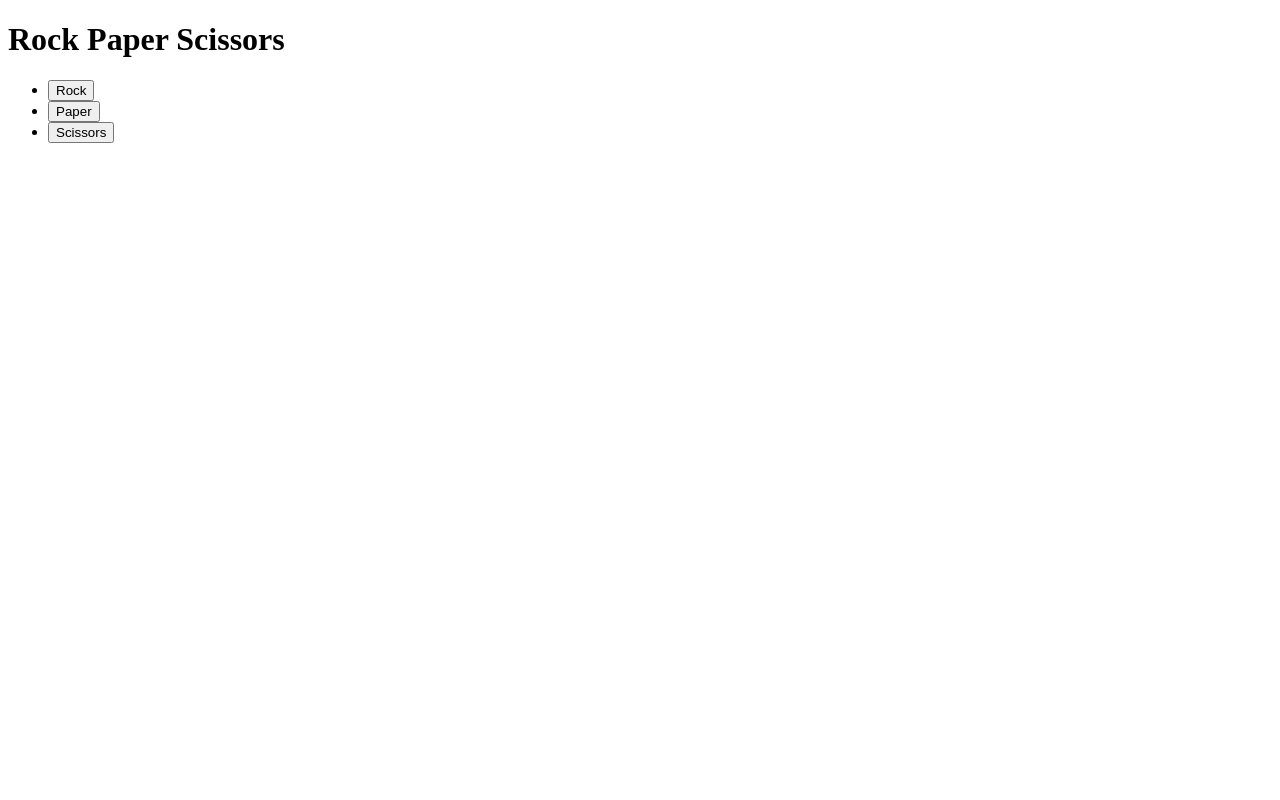
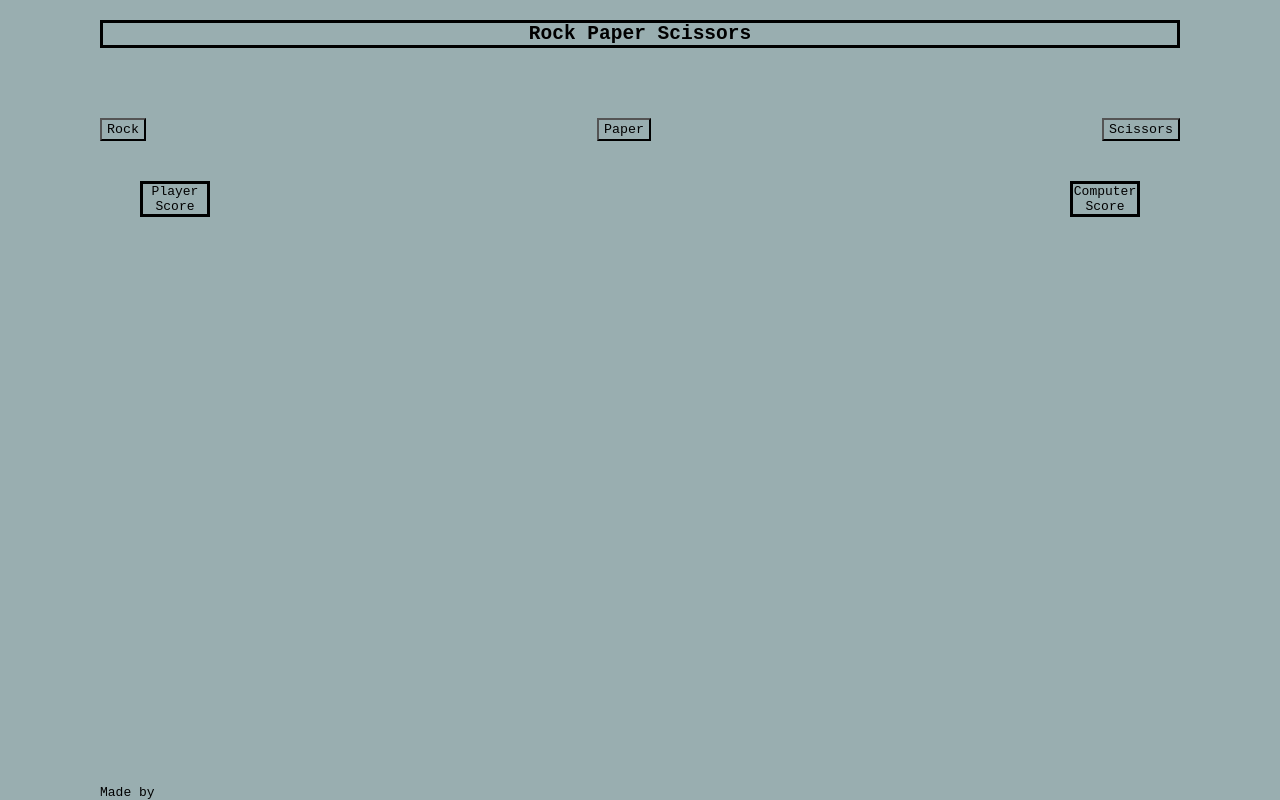
Before and after one commit to higgsboson909/Rock-Paper-Scissors, a plain HTML site: page index.html in a window 1280 px wide. Drawn offline with Linux system fonts and the light colour scheme.

Commit message:
Add a nav bar

```diff
--- a/index.html
+++ b/index.html
@@ -4,17 +4,26 @@
     <meta charset="UTF-8">
     <meta name="viewport" content="width=device-width, initial-scale=1.0">
     <script src="./rock-paper-scissors.js" defer></script>
+    <link rel="stylesheet" href="./style.css">
     <title>Rock Paper Scissors | The Odin Project</title>
 
 </head>
 <body>
-    <h1>Rock Paper Scissors</h1>
+    <nav>
+        <h1>Rock Paper Scissors</h1>
 
+    </nav>
     <ul class="uList">
         <li><button id="rock">Rock</button></li>
         <li><button id="paper">Paper</button></li>
         <li><button id="scissors">Scissors</button></li>
+    </ul>
 
+    <ul class="sList">
+        <li>Player Score</li>
+        <li>Computer Score</li>
     </ul>
+
+    <footer>Made by </footer>
 </body>
 </html>
--- /dev/null
+++ b/style.css
@@ -0,0 +1,55 @@
+*{
+    margin: 0px;
+    list-style-type: none;
+
+    background-color: #99AEB0;
+    font-family: monospace;
+    padding: 0px;
+    box-sizing: border-box;
+}
+
+body{
+    margin: 0 100px 0 100px;
+}
+
+button{
+    padding: 2px 5px;
+}
+
+.uList{
+    list-style: none;
+    display: flex;
+    justify-content: space-between;
+    flex-wrap: wrap;
+}
+
+h1{
+    min-width: 200px;
+    margin: 20px 0 70px 0;
+    font-size: 800;
+    text-align: center;
+    border: solid;
+    padding: 0px px 0px;
+}
+
+footer{
+    bottom: 0;
+    text-align: center;
+    position: fixed;
+    margin-left: auto;
+    margin-right: auto;
+
+}
+
+.sList{
+    list-style-type: none;
+    display: flex;
+    justify-content: space-between;
+    margin: 40px ;
+}
+
+.sList li{
+    text-align: center;
+    border: solid;
+    width: 70px;
+}
```
